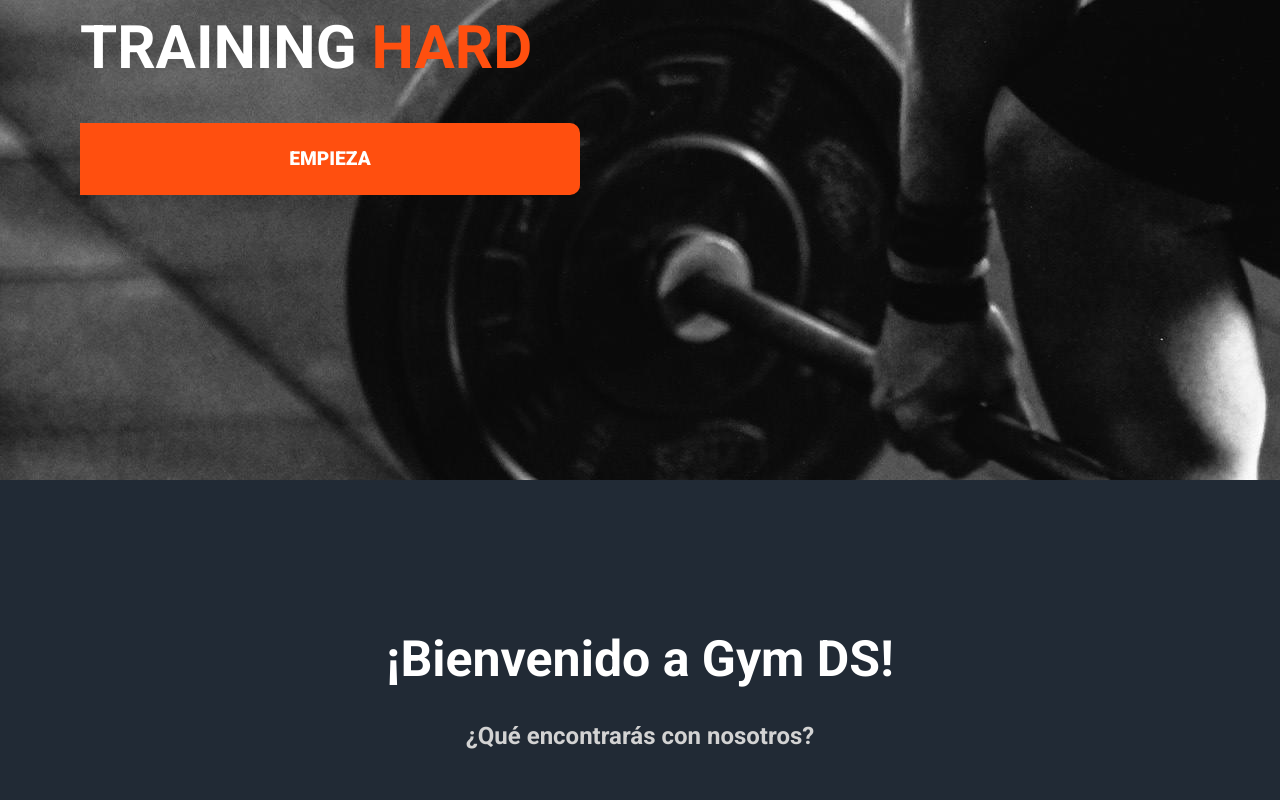
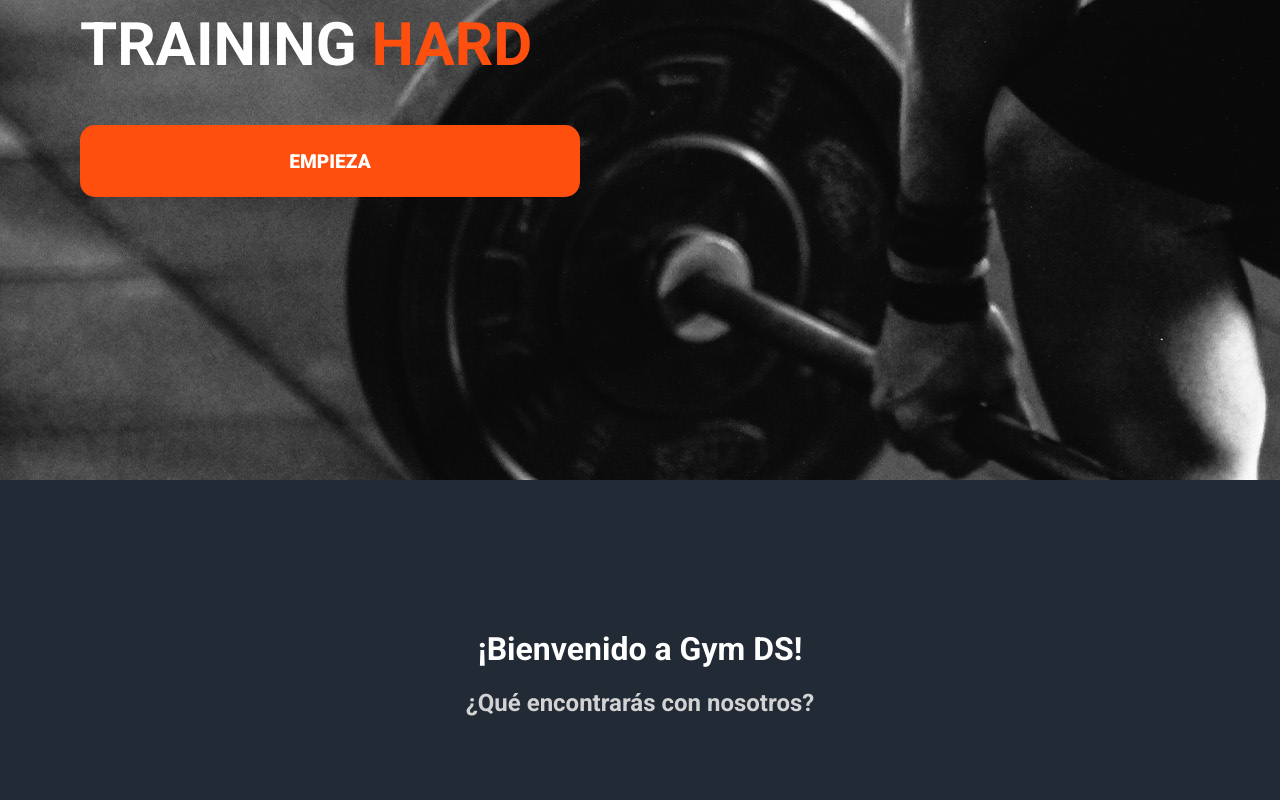
Before and after one commit to AndersonGomezGarcia/GYM_DS_FRONTEND, a React (Create React App) app in the folder gym_ds/: page / in a window 1280 px wide. Shown: the part 320-1120 px from the top of the page. Built offline with nearby package versions, Linux system fonts and the light colour scheme.

Commit message:
actualizacion

```diff
--- a/gym_ds/src/components/home.css
+++ b/gym_ds/src/components/home.css
@@ -153,8 +153,9 @@ section strong{
     font-size: 19px;
 }
 
-button{
+.home button{
     margin: 25px auto 50px auto;
+    border-radius: 15px;
 }
 
 p, p strong{
--- a/gym_ds/src/components/homeRoutines.jsx
+++ b/gym_ds/src/components/homeRoutines.jsx
@@ -3,7 +3,7 @@ import "./homeRoutines.css";
 import { Link } from "react-router-dom";
 import { Routine } from "./component";
 import { Menu } from "./menu";
-function HomeRoutines() {
+function HomeRoutines({showMenu = true}) {
   const [selectedRoutine, setSelectedRoutine] = useState(null);
   const [searchTerm, setSearchTerm] = useState("");
 
@@ -38,7 +38,7 @@ function HomeRoutines() {
 
   return (
     <div className="homeRoutines">
-      <Menu />
+      {showMenu && <Menu />}
       <section className="header">
         <h1 className="TitleRoutines">Descubre como mejorar tu cuerpo</h1>
         <div className="search">
--- a/gym_ds/src/components/login.css
+++ b/gym_ds/src/components/login.css
@@ -44,16 +44,12 @@ input {
 }
 
 /* Botón */
-button {
+.login-container button {
   padding: 10px;
-  background-color: #007bff;
-  color: rgb(14, 17, 26);
   border: none;
   cursor: pointer;
   width: 90%;
   border-radius: 10px;
-  font-weight: bold;
-  font-size: 1rem;
 }
 
 button:hover {
--- a/gym_ds/src/components/routineProgress.css
+++ b/gym_ds/src/components/routineProgress.css
@@ -75,7 +75,10 @@ h3{
     justify-content: center;
     margin-top: 50px;
 }
-
+.list-progress-card h1{
+    color: #fd3620;
+    margin-bottom: 30px;
+}
 .progress-circle span{
     position: absolute;
     top: calc(50% - 32px);
@@ -171,5 +174,6 @@ h3{
     cursor: pointer;
     width: 500px;
     border-radius: 10px;
+    margin: 100px 0 0 0 ;
 
 }
--- a/gym_ds/src/components/routineProgress.jsx
+++ b/gym_ds/src/components/routineProgress.jsx
@@ -2,7 +2,7 @@ import React, { CSSProperties, useState } from "react";
 import "./routineProgress.css";
 import { Menu } from "./menu";
 
-function RoutineProgress() {
+function RoutineProgress({ showMenu = true}) {
   const [isPopupOpen, setIsPopupOpen] = useState(false);
 
   const openPopup = () => {
@@ -14,7 +14,7 @@ function RoutineProgress() {
   };
   return (
     <>
-      <Menu />
+      {showMenu && <Menu />}
       <div className="list-progress-card">
         <h1>Progreso de personal!</h1>
         <div className="progress-card">
--- a/gym_ds/src/components/stylesUserHome.css
+++ b/gym_ds/src/components/stylesUserHome.css
@@ -40,6 +40,14 @@
   transition: background-color 0.3s ease;
 }
 
+.column h2{
+  color: #ffeee7;
+}
+
+.column:hover h2{
+  color: rgb(253, 106, 0);
+}
+
 .column:hover {
   background-color: rgba(255, 255, 255, 0.2);
 }
@@ -52,6 +60,11 @@
   padding: 20px;
   border-radius: 10px;
 }
+
+.content-section > div{
+  margin-top: -75px;
+}
+
 .user-logo{
   margin-left: 180px;
 }
--- a/gym_ds/src/components/stylesViewExercises.css
+++ b/gym_ds/src/components/stylesViewExercises.css
@@ -11,7 +11,7 @@ body {
   padding: 20px;
 }
 
-h1 {
+.view-exercises-container h1 {
   color: #fd3620;
   font-size: 50px;
   margin-top: 150px;
--- a/gym_ds/src/components/userHome.js
+++ b/gym_ds/src/components/userHome.js
@@ -3,11 +3,14 @@ import "./stylesUserHome.css"; // Archivo CSS para los estilos
 import RoutineProgress from "./routineProgress";
 import RoutineChoosing from "./routineChoosing";
 import referenceImage from "./img/usuario.png";
+import HomeRoutines from "./homeRoutines";
 import { Link } from "react-router-dom";
 import { Menu } from "./menu";
+import ViewExercises from "./viewExercises";
+
 function UserHome() {
   const [visibleComponent, setVisibleComponent] = useState(null); // Estado para componentes visibles
-  const userName = "Nombre del Usuario"; // Cambiar por el nombre dinámico del usuario
+  const userName = sessionStorage.getItem('userId'); // Cambiar por el nombre dinámico del usuario
 
   // Función para alternar visibilidad
   const handleColumnClick = (component) => {
@@ -38,9 +41,15 @@ function UserHome() {
           <div className="columns-section">
             <div
               className="column"
-              onClick={() => handleColumnClick("routineChoosing")}
+              onClick={() => handleColumnClick("HomeRoutines")}
             >
               <h2>Seleccionar Rutina</h2>
+            </div>
+            <div
+              className="column"
+              onClick={() => handleColumnClick("viewExercises")}
+            >
+              <h2>Ver Progreso</h2>
             </div>
             <div
               className="column"
@@ -64,7 +73,9 @@ function UserHome() {
                 <RoutineChoosing routine={{ id: 1 }} />
               </div>
             )}
-            {visibleComponent === "routineProgress" && <RoutineProgress />}
+            {visibleComponent === "HomeRoutines" && <HomeRoutines showMenu={false} />}
+            {visibleComponent === "viewExercises" && <ViewExercises showMenu={false} />}
+            {visibleComponent === "routineProgress" && <RoutineProgress showMenu={false} />}
             {visibleComponent === "additionalInfo" && (
               <div className="additional-info">
                 <p>Aquí puedes agregar contenido adicional.</p>
--- a/gym_ds/src/components/viewExercises.js
+++ b/gym_ds/src/components/viewExercises.js
@@ -1,7 +1,7 @@
 import React, { useState, useEffect } from "react";
 import "./stylesViewExercises.css";
 import { Menu } from "./menu";
-function ViewExercises() {
+function ViewExercises({showMenu = true}) {
   const [exercises, setExercises] = useState([]); // Lista de ejercicios
   const [searchTerm, setSearchTerm] = useState(""); // Término de búsqueda
   const [filteredExercises, setFilteredExercises] = useState([]); // Resultados filtrados
@@ -49,7 +49,7 @@ function ViewExercises() {
 
   return (
     <>
-      <Menu />
+      {showMenu &&  <Menu />}
       <div className="view-exercises-container">
         {/* Título */}
         <h1>Buscar Ejercicio</h1>
```
